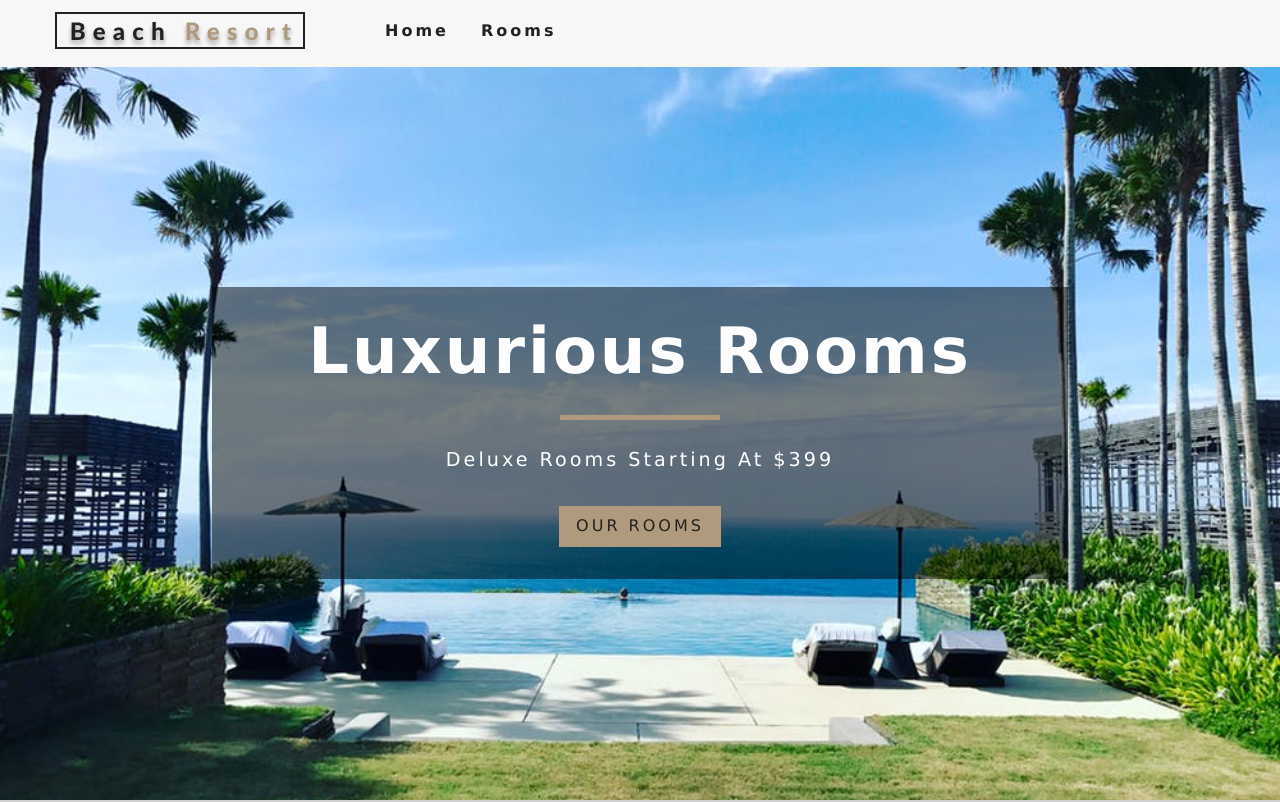
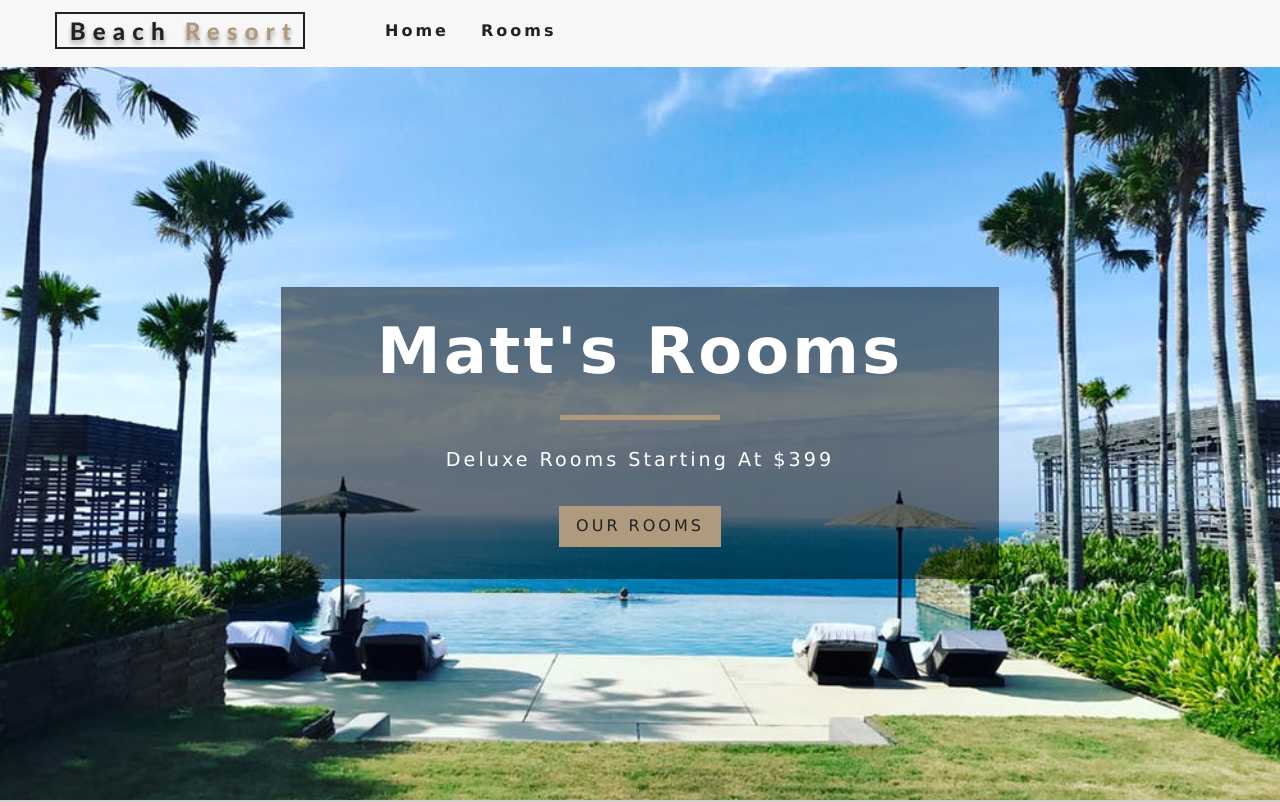
Before and after one commit to MarcusDLG/hotelresort, a React (Create React App) app: page / in a window 1280 px wide. Shown: the top 802 px of the page. Built offline with nearby package versions, Linux system fonts and the light colour scheme; no server answers.

Commit message:
matt change

```diff
--- a/src/pages/Home.jsx
+++ b/src/pages/Home.jsx
@@ -9,10 +9,7 @@ const Home = () => {
   return (
     <>
       <Hero>
-        <Banner
-          title="luxurious rooms"
-          subtitle="deluxe rooms starting at $399"
-        >
+        <Banner title="Matt's Rooms" subtitle="deluxe rooms starting at $399">
           <Link to="/rooms" className="btn-primary">
             Our Rooms
           </Link>
```
